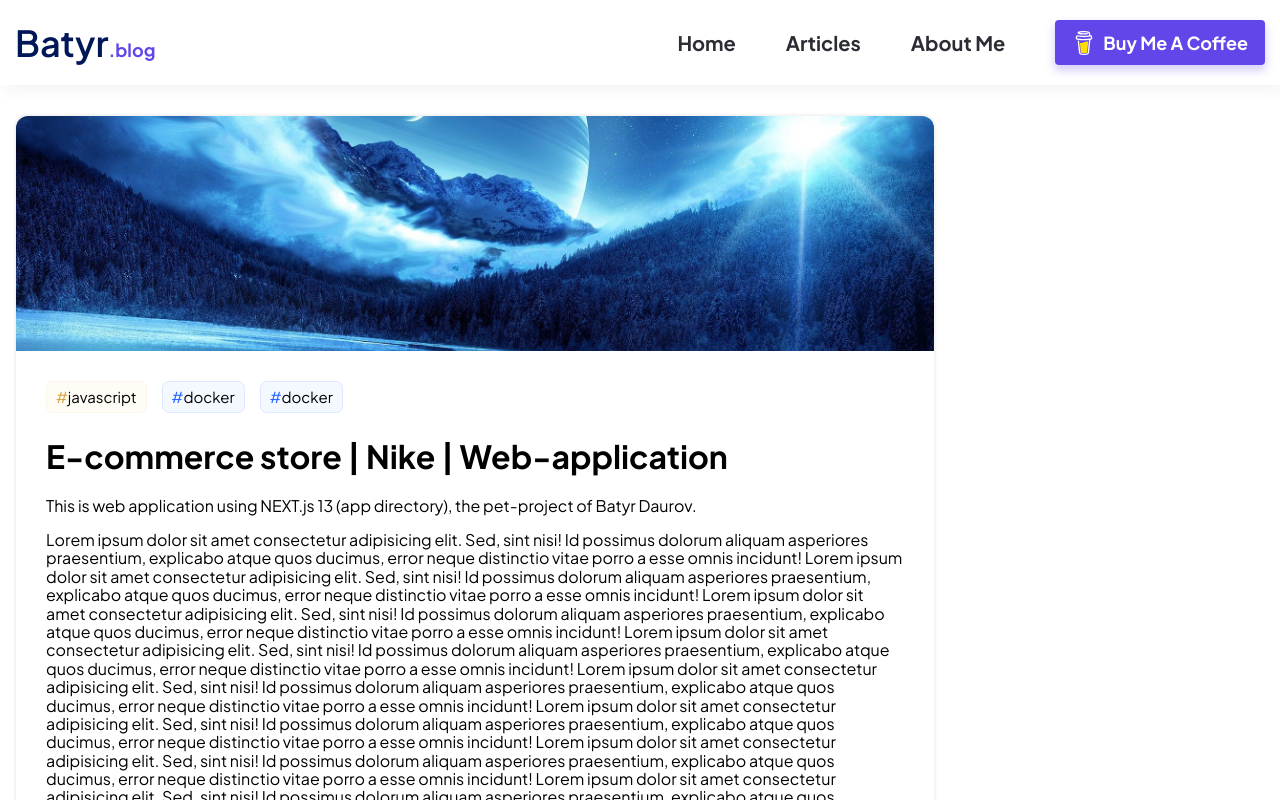
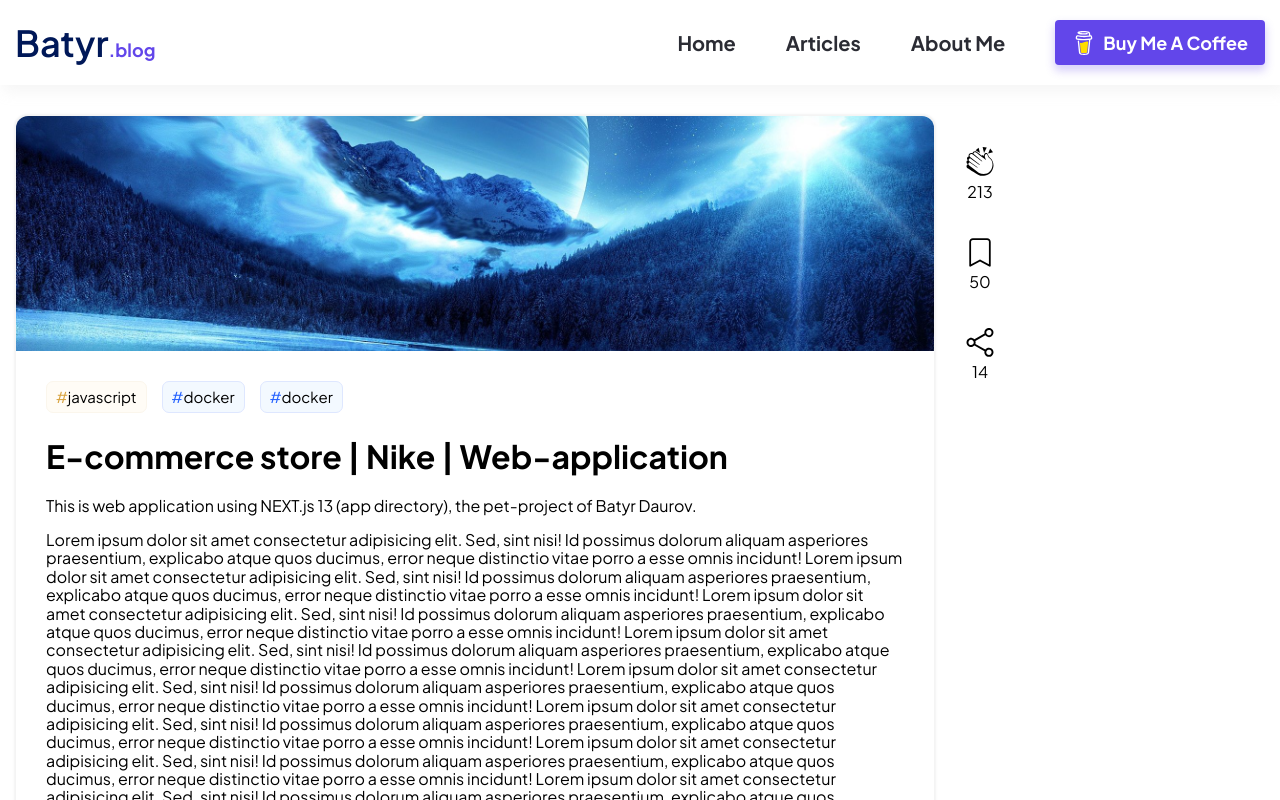
Before and after one commit to BatyrDaurov/blog-next, a Next.js app: page /articles/1 in a window 1280 px wide. Shown: the top 800 px of the page. Built offline with nearby package versions, Linux system fonts and the light colour scheme.

Commit message:
style: fix a css breakpoints

```diff
--- a/src/modules/article-page/components/article-info/ArticleInfo.module.scss
+++ b/src/modules/article-page/components/article-info/ArticleInfo.module.scss
@@ -41,16 +41,16 @@
 }
 .page {
   display: flex;
+  flex-direction: row;
   gap: 30px;
   margin: 30px 0;
-  flex-direction: column;
+  @include tablet {
+    display: flex;
+    gap: 30px;
+    margin: 30px 0;
+    flex-direction: column;
+  }
   @include mobile {
     margin-top: 0;
   }
-  @include interaction-height-breakpoint {
-    display: flex;
-    flex-direction: row;
-    gap: 30px;
-    margin: 30px 0;
-  }
 }
--- a/src/modules/article-page/components/article-react/ArticleReact.module.scss
+++ b/src/modules/article-page/components/article-react/ArticleReact.module.scss
@@ -1,22 +1,22 @@
 @import './../../../../styles/mixins/breakpoint';
 .interactions {
-  max-width: 920px;
-  padding: 0.5rem 1rem;
-  @include interaction-height-breakpoint {
-    padding: 2em;
-    padding-left: 0;
-    padding-bottom: 0;
+  padding: 2em;
+  padding-left: 0;
+  padding-bottom: 0;
+  @include tablet {
+    max-width: 920px;
+    padding: 0.5rem 1rem;
   }
   &__list {
-    position: static;
+    position: fixed;
     display: flex;
-    flex-direction: row;
-    justify-content: space-between;
-    @include interaction-height-breakpoint {
-      position: fixed;
+    flex-direction: column;
+    gap: 35px;
+    @include tablet {
+      position: static;
       display: flex;
-      flex-direction: column;
-      gap: 35px;
+      flex-direction: row;
+      justify-content: space-between;
     }
   }
 }
--- a/src/styles/mixins/_breakpoint.scss
+++ b/src/styles/mixins/_breakpoint.scss
@@ -34,14 +34,3 @@
     @content;
   }
 }
-
-@mixin interaction-width-breakpoint {
-  @media (min-width: (1024px)) {
-    @content;
-  }
-}
-@mixin interaction-height-breakpoint {
-  @media (min-height: (945px)) {
-    @content;
-  }
-}
```
